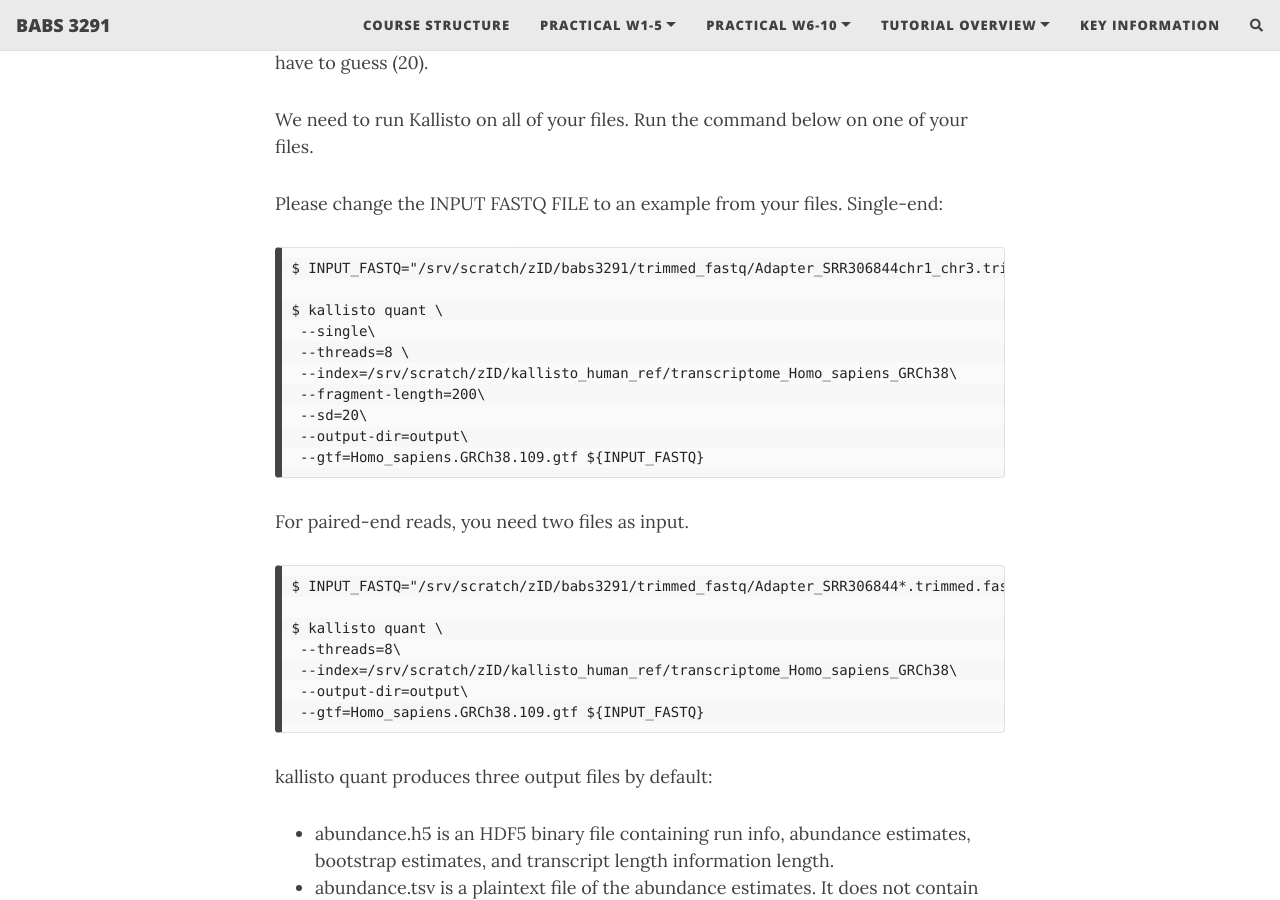
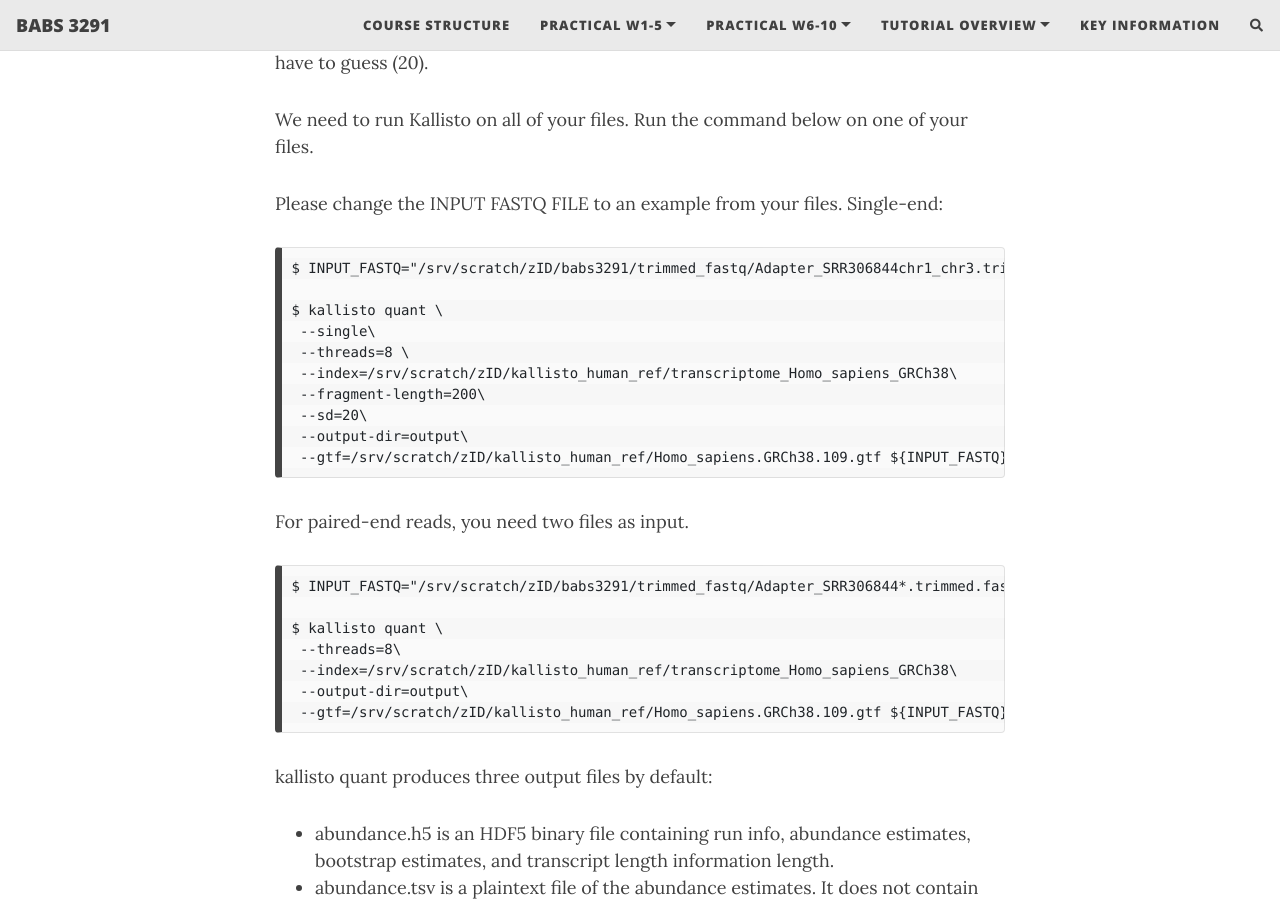
Before and after one commit to theheking/babs-rna-seq-2024, a Jekyll site: the page built from practical_overview/Week7_Alignment.md, in a window 1280 px wide and 900 px high, scrolled down 8960 px. Built offline with Jekyll 4.4.1, drawn with Linux system fonts in a browser that asks for light colours; nearby versions of some CDN libraries; comment, search, counter and statistics services are not loaded.

Commit message:
Update Week7_Alignment.md

```diff
--- a/practical_overview/Week7_Alignment.md
+++ b/practical_overview/Week7_Alignment.md
@@ -275,7 +275,7 @@ Single-end:
      --fragment-length=200\
      --sd=20\
      --output-dir=output\
-     --gtf=Homo_sapiens.GRCh38.109.gtf ${INPUT_FASTQ}
+     --gtf=/srv/scratch/zID/kallisto_human_ref/Homo_sapiens.GRCh38.109.gtf ${INPUT_FASTQ}
 
 
 For paired-end reads, you need two files as input.
@@ -286,7 +286,7 @@ For paired-end reads, you need two files as input.
      --threads=8\
      --index=/srv/scratch/zID/kallisto_human_ref/transcriptome_Homo_sapiens_GRCh38\
      --output-dir=output\
-     --gtf=Homo_sapiens.GRCh38.109.gtf ${INPUT_FASTQ}
+     --gtf=/srv/scratch/zID/kallisto_human_ref/Homo_sapiens.GRCh38.109.gtf ${INPUT_FASTQ}
 
 
 
```
